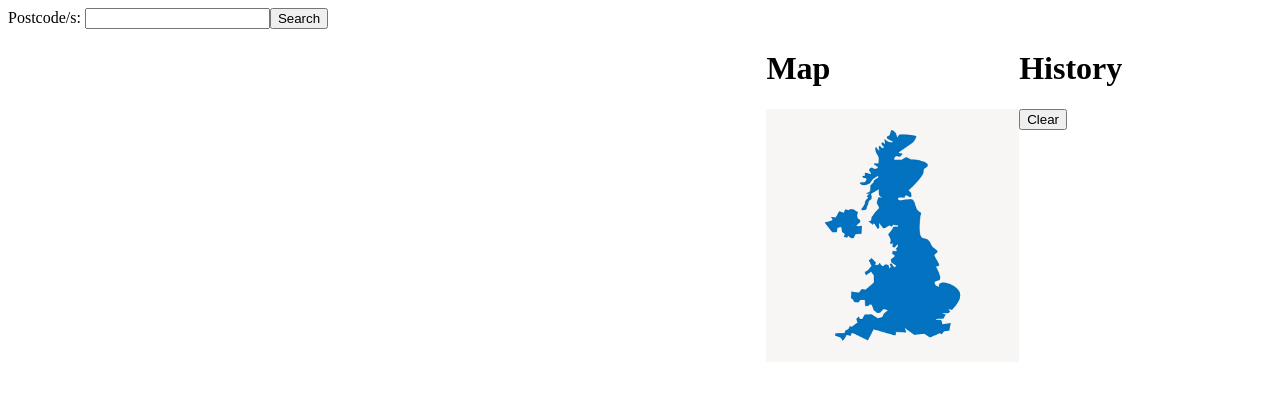
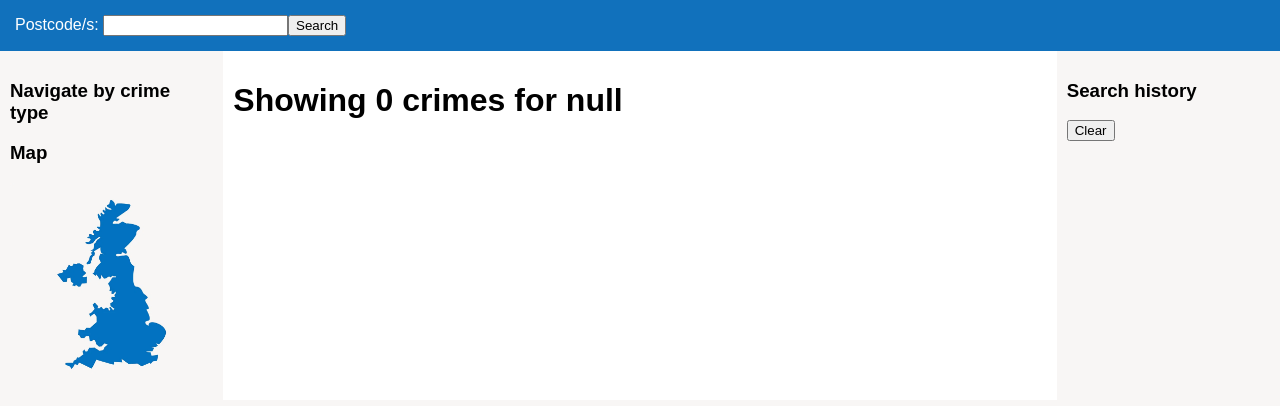
Before and after one commit to borderistheocean/crime-data-spa, a React (Create React App) app: page / in a window 1280 px wide. Shown: the top 406 px of the page. Built offline with nearby package versions, Linux system fonts and the light colour scheme.

Commit message:
Updated Readme, visual app overhaul, moved crime records to its own file

```diff
--- a/src/App.css
+++ b/src/App.css
@@ -0,0 +1,34 @@
+body {
+  background: #f8f6f5;
+  margin: 0;
+  font-family: sans-serif;
+}
+
+#appCrimesInput {
+  color: white;
+  background: #1171bc;
+  padding: 15px;
+}
+
+#appCrimesInput input, #appCrimesInput button{
+  padding:4
+}
+
+#appCrimesNav,
+#appCrimesList,
+#appCrimesMap,
+#appCrimesHist {
+  padding: 10px;
+}
+
+#appCrimesList{
+  background: white;
+}
+
+#appCrimesList table {
+  width: 100%;
+}
+
+#appCrimesList table th {
+  text-align: left;
+}
--- a/src/App.tsx
+++ b/src/App.tsx
@@ -7,6 +7,7 @@ import History from "./History/History";
 import date from 'date-and-time';
 import Navigation from "./Navigation/Navigation";
 import Map from "./Map/Map";
+import CrimeRecords from "./CrimeRecords/CrimeRecords";
 
 function App() {
   const locale = "GB";
@@ -38,6 +39,7 @@ function App() {
       const timeAndDateNow = date.format(now, 'DD/MM/YYYY HH:mm:ss');
 
       setCrimesList([]);
+      setResultTotal(0);
       setHistory((history: any) => [{ "postcode": searchQuery, "time": timeAndDateNow }, ...history]);
       (async () => {
         const filterValidPostcodes = searchQuery.split(",").filter((postcode) => postcodeValidator(stripWhitespace(postcode), locale))
@@ -77,18 +79,12 @@ function App() {
                   });
 
                   // Replace dashes for types and change casing
-                  _.forEach(chained, function (crimes){
+                  _.forEach(chained, function (crimes) {
                     crimes.type = crimes.type.replace(/-/g, " ");
                     crimes.type = crimes.type.replace(/(^|\s)[a-z]/gi, l => l.toUpperCase());
                   });
 
-                  console.log("chained")
-                  console.log(chained)
-
                   setCrimesList((crimesList: any) => [...crimesList, chained]);
-                  console.log("crimesList")
-                  console.log(crimesList)
-
                 });
             })
             .catch(error => {
@@ -109,7 +105,6 @@ function App() {
 
   const crimeTables = crimesList.map((crimeData: any) =>
     <>
-      <h1>{`Showing ${resultTotal} crimes for ${searchParams.get('postcode') as string}`}</h1>
       {crimeData.map((crime: any) => (
         <>
           <h2 id={crime.type}>{crime.type}</h2>
@@ -164,25 +159,25 @@ function App() {
   };
 
   return (
-    <div>
-      <div>
+    <div id={"appWrapper"}>
+      <div id={"appCrimesInput"}>
         <label htmlFor="postcodeInput">Postcode/s: </label>
         <input id="postcodeInput" placeholder="" value={postcodeInputValue} onChange={e => setpostcodeInputValue(e.target.value)} />
         <button onClick={() => handleSubmit(postcodeInputValue)}>Search</button>
       </div>
       <div style={{ display: "flex" }}>
-        <div style={{ flex: 1 }}>
-          <Navigation crimesList={crimesList}/>
+        <div id={"appCrimesNav"} style={{ flex: 1 }}>
+          <h3>Navigate by crime type</h3>
+          <Navigation crimesList={crimesList} />
+          <h3>Map</h3>
+          <Map />
         </div>
-        <div style={{ flex: 2 }}>
-          {crimeTables}
+        <div id={"appCrimesList"} style={{ flex: 4 }}>
+          <h1>{`Showing ${resultTotal} crimes for ${searchParams.get('postcode') as string}`}</h1>
+          <CrimeRecords crimesList={crimesList}/>
         </div>
-        <div style={{ flex: 1 }}>
-          <h1>Map</h1>
-          <Map/>
-        </div>
-        <div style={{ flex: 1 }}>
-          <h1>History</h1>
+        <div id={"appCrimesHist"} style={{ flex: 1 }}>
+          <h3>Search history</h3>
           <History removeEntry={(e: any) => removeEntry(e)} entries={history} clearHistory={() => setHistory([])} updateParameters={(e: any) => handleSubmitHistory(e.postcode)} title={"history"} />
           <div>
           </div>
--- /dev/null
+++ b/src/CrimeRecords/CrimeRecords.tsx
@@ -0,0 +1,39 @@
+function CrimeRecords(props: any) {
+
+  const crimeTables = props.crimesList.map((crimeData: any) =>
+    <>
+      {crimeData.map((crime: any) => (
+        <>
+          <h2 id={crime.type}>{crime.type}</h2>
+          <table>
+            <thead>
+              <tr>
+                <th>Postcode</th>
+                <th>Month</th>
+                <th>Street</th>
+                <th>Status</th>
+              </tr>
+            </thead>
+            <tbody>
+              {crime.entries.map((details: any, index: any) => (
+                <tr key={index}>
+                  <td>{details.location.postcode}</td>
+                  <td>{details.month}</td>
+                  <td>{details.location.street.name}</td>
+                  <td>{(details.outcome_status) ? details.outcome_status.category : "ongoing"}</td>
+                </tr>
+              ))}
+            </tbody>
+          </table>
+        </>
+      ))}
+    </>
+  );
+
+  return (
+    <>
+      {crimeTables}
+    </>);
+}
+
+export default CrimeRecords;
--- a/src/History/History.tsx
+++ b/src/History/History.tsx
@@ -9,9 +9,9 @@ function History(props: any) {
 
   return (
     <div>
-      <button onClick={props.clearHistory}>Clear</button>
+      <button style={{ marginBottom: "10px" }} onClick={props.clearHistory}>Clear</button>
       {history && history.map((data: any, index: any) => (
-        <><div><button onClick={() => props.removeEntry(index)}>x</button><span onClick={() => props.updateParameters({ "postcode": data.postcode })}>{data.postcode}</span><div><i>{data.time}</i></div></div></>
+        <><div style={{ marginBottom: "5px" }}><span style={{ color: "#1171bc", cursor: "pointer", marginRight: "10px" }} onClick={() => props.removeEntry(index)}>x</span><span onClick={() => props.updateParameters({ "postcode": data.postcode })}>{data.postcode}</span><div><i>{data.time}</i></div></div></>
       ))}
     </div>
   );
```
Also changed, not shown: 1 other file (tests, documents, lock files or other folders).
